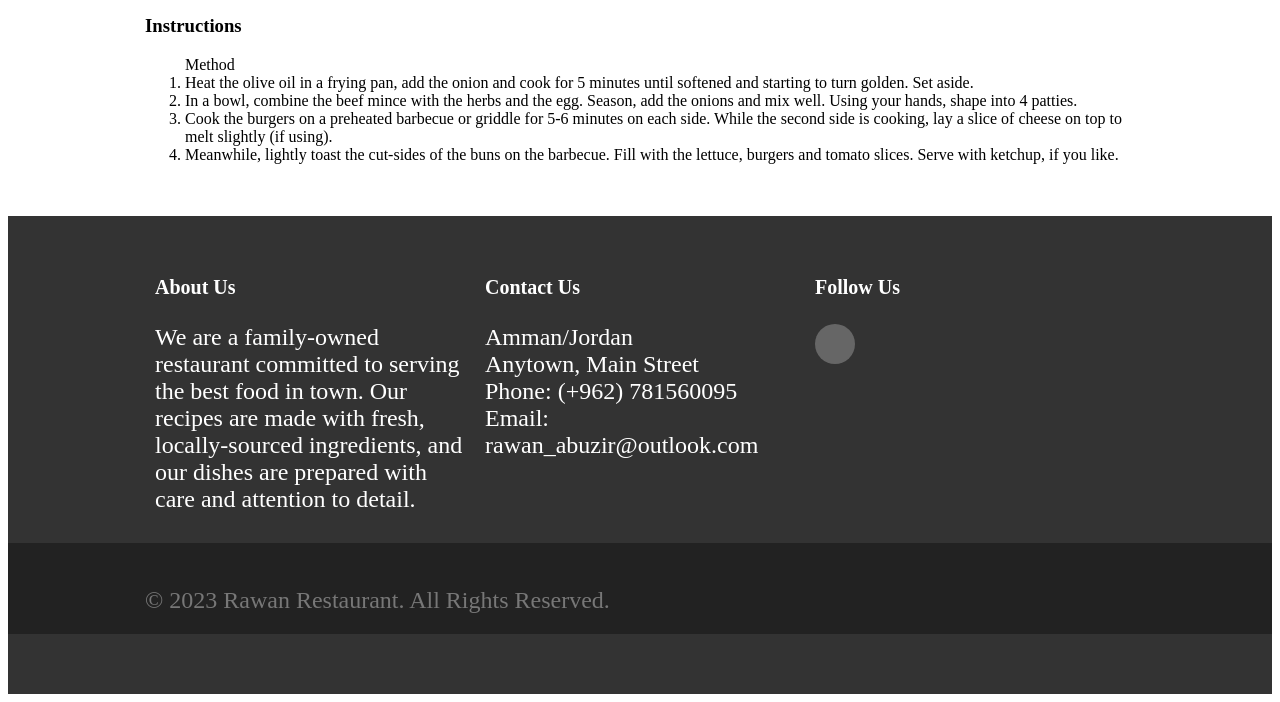
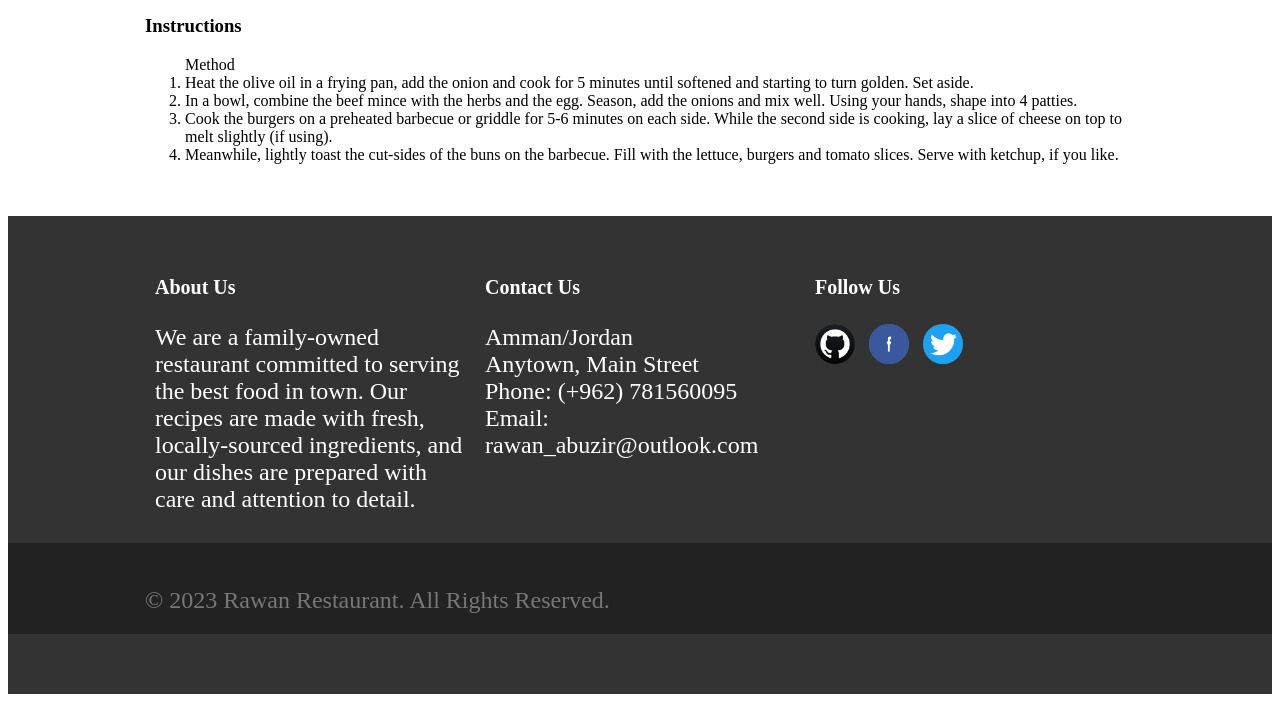
Before and after one commit to rawanabuzir/my-restaurant, a plain HTML site: page recipe.html in a window 1280 px wide. Shown: the part 5262-5964 px from the top of the page. Drawn offline with Linux system fonts and the light colour scheme.

Commit message:
the frontend for my-restaurant

```diff
--- a/recipe.html
+++ b/recipe.html
@@ -2,9 +2,12 @@
 <html>
 
 <head>
-    <meta charset="utf-8">
+    <meta charset="UTF-8">
+    <meta http-equiv="X-UA-Compatible" content="IE=edge">
+    <meta name="viewport" content="width=device-width, initial-scale=1.0">
+    <link rel="stylesheet" href="./style.css">
     <title>Rawan Restaurant - Recipes</title>
-    <link rel="stylesheet" href="./style.css">
+
 </head>
 
 <body>
@@ -248,7 +251,30 @@
                 <div class="col-md-4">
                     <h4>Follow Us</h4>
                     <ul class="social-icons">
-                        <li><a href="https://github.com/rawanabuzir"><i class="github"></i></a></li>
+                        <li>
+                            <a href="https://github.com/rawanabuzir">
+
+                                <i class="github">
+                                    <img src="img15.png" alt="" style="height: 40px; width: 40px; border-radius: 50%;">
+                                </i>
+                            </a>
+                        </li>
+                        <li>
+                            <a href="https://web.facebook.com/rawanabuzer/">
+
+                                <i class="facebook">
+                                    <img src="img16.jpg" alt="" style="height: 40px; width: 40px; border-radius: 50%;">
+                                </i>
+                            </a>
+                        </li>
+                        <li>
+                            <a href="https://twitter.com/Rawan_AbuZir">
+
+                                <i class="twitter">
+                                    <img src="img17.png" alt="" style="height: 40px; width: 40px; border-radius: 50%;">
+                                </i>
+                            </a>
+                        </li>
 
                     </ul>
                 </div>
--- a/style.css
+++ b/style.css
@@ -224,6 +224,7 @@ ul.social-icons {
     padding: 0;
     margin: 0;
     list-style: none;
+    color: #E91E63;
 }
 
 ul.social-icons li {
@@ -259,11 +260,6 @@ ul.social-icons li a:hover {
     text-align: center;
 }
 
-@media (max-width: 767px) {
-    .col-md-4 {
-        flex: 0 0
-    }
-}
 
 .container1 {
     max-width: 800px;
```
Also changed, not shown: about.html (+24 -1 lines), index.html (+24 -1 lines), img15.png (added), img16.jpg (added), img17.png (added), 3 other files.
